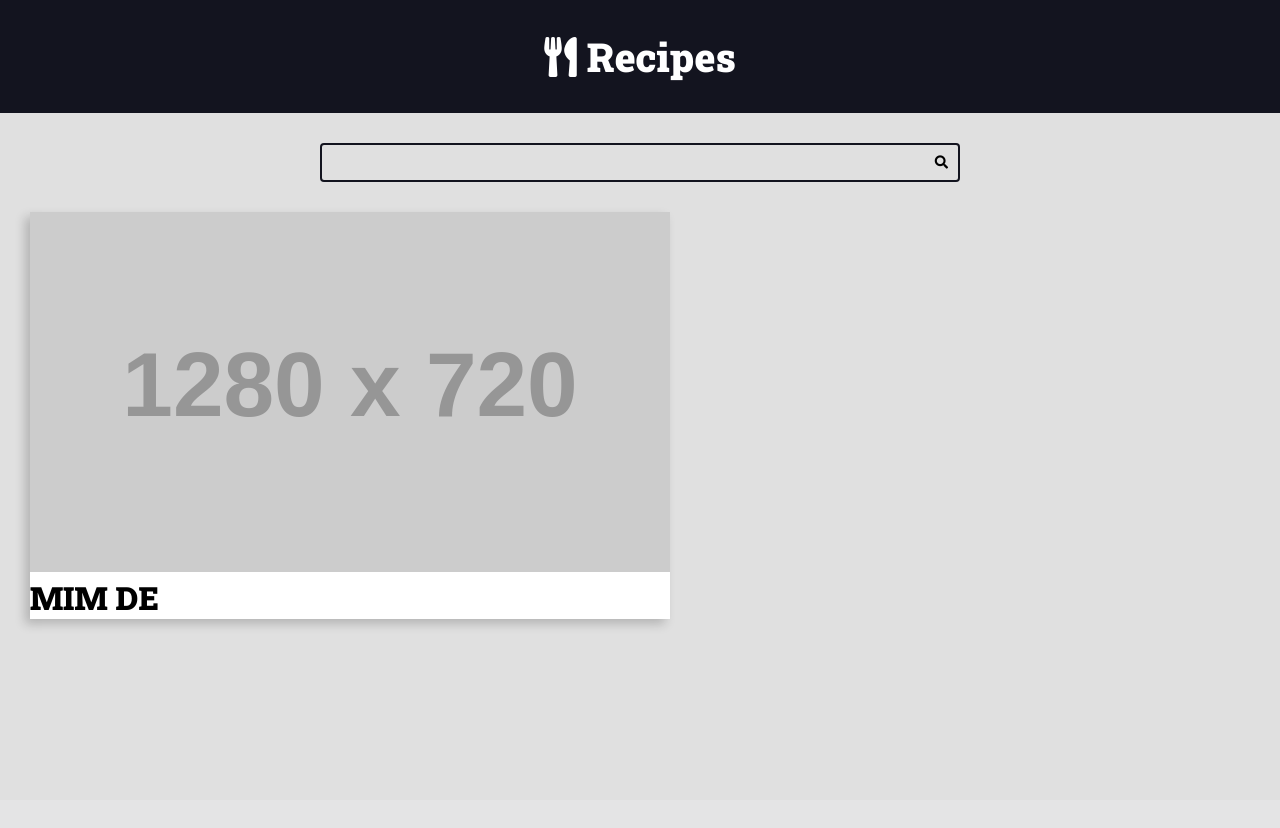
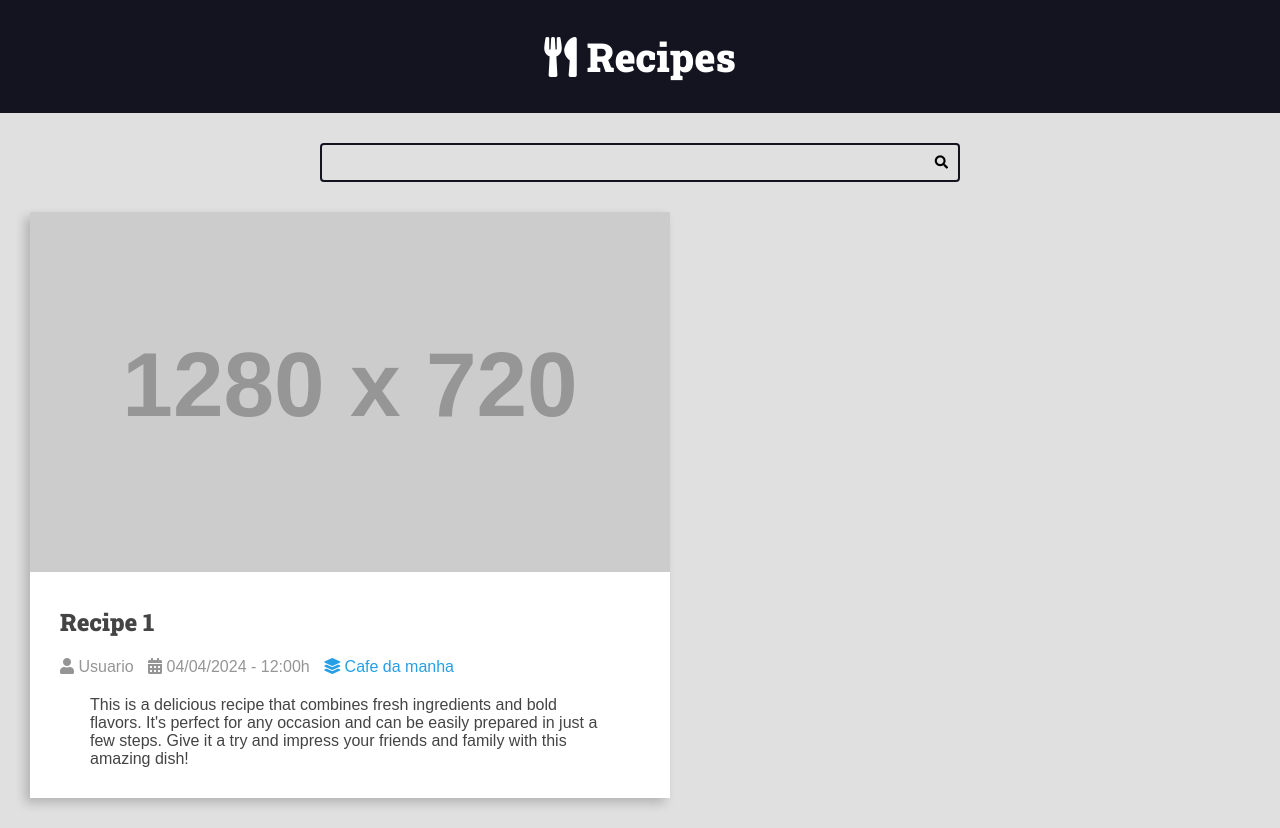
Before and after one commit to Gustalex/Django-proj1, a Django app: page / in a window 1280 px wide. Before the commit the page ends 629 px from the top, so only its background shows below. Run offline with Django 4.2, Linux system fonts and the light colour scheme; grey boxes labelled with a size stand in for pictures from a placeholder-image service; some libraries are stand-ins or nearby versions.

Commit message:
mais detalhes no card recipes

```diff
--- a/recipes/templates/recipes/pages/home.html
+++ b/recipes/templates/recipes/pages/home.html
@@ -10,7 +10,32 @@
                 <div class="recipe-cover">
                     <img src="https://placehold.co/1280x720.png" alt="temporario">
                 </div>
-                <h1>MIM DE</h1>
+                <div class="recipe-title-container">
+                    <h2 class="recipe-tilte">Recipe 1</h2>
+                </div>
+
+                <div class="recipe-author">
+                    <span class="recipe-author-item">
+                        <i class="fas fa-user"></i>
+                        Usuario
+                    </span>
+                    <span class="recipe-author-item">
+                        <i class="fas fa-calendar-alt"></i>
+                        04/04/2024 - 12:00h
+                    </span>
+                    <span class="recipe-author-item">
+                        <a href="/recipes/category/cafe-da-manha/">
+                            <i class= "fas fa-layer-group"></i>
+                            <span>Cafe da manha</span>
+                        </a>
+                    </span>
+
+                    <div class="recipe-content">
+                        <p>
+                            This is a delicious recipe that combines fresh ingredients and bold flavors. It's perfect for any occasion and can be easily prepared in just a few steps. Give it a try and impress your friends and family with this amazing dish!
+                        </p>
+                    </div>
+                </div>
             </div>
         </div>
     </main>
--- a/recipes/templates/recipes/partials/head.html
+++ b/recipes/templates/recipes/partials/head.html
@@ -78,6 +78,7 @@
             font-size: 1.6rem;
             font-family: var(--font-primary);
             background: var(--color-gray-1);
+            color: var(--color-dark-text);
         }
 
         h1,
@@ -180,6 +181,35 @@
 
         .recipe-list-item:hover {
             transform: scale(1.05);
+            box-shadow: -10px 10px 18px rgba(0, 0, 0, .4);
+        }
+
+        .recipe-title-container {
+            padding: var(--spacing-gutter-medium);
+            padding-bottom: 2rem;
+        }
+
+        .recipe-author {
+            padding: 0 var(--spacing-gutter-medium);
+        }
+
+        .recipe-content {
+            padding: var(--spacing-gutter-medium);
+            padding-top: 2rem;
+        }
+
+        .recipe-author-item {
+            color: var(--color-gray-4);
+            margin-right: 1rem;
+        }
+
+        .recipe-author a{
+            color: var(--color-primary);
+            transition: all 300ms ease-in-out;
+            text-decoration: none;
+        }
+        .recipe-author a:hover{
+            color: var(--color-primary-dark);
         }
     </style>
 </head>
```
